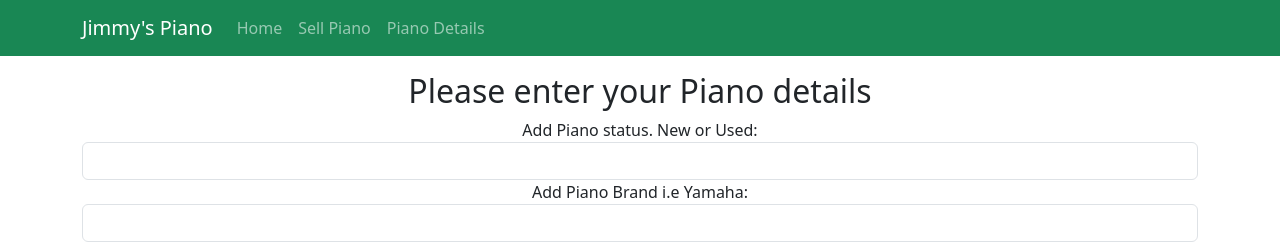
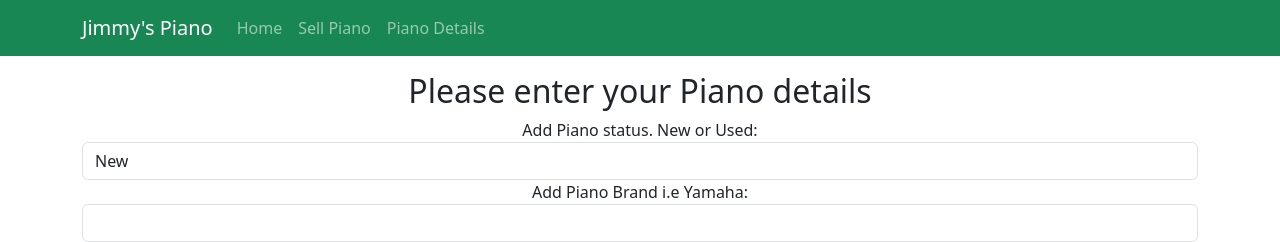
Before and after one commit to JamesDoonan1/DataRep2023, a React (Create React App) app: page /sell in a window 1280 px wide. Shown: the top 242 px of the page. Built offline with nearby package versions, Linux system fonts and the light colour scheme.

Commit message:
New or used option changed

```diff
--- a/src/components/editPiano.js
+++ b/src/components/editPiano.js
@@ -57,11 +57,14 @@ export default function Edit(props) {
             <form onSubmit={handleSubmit}>
                 <div className="form-group">
                     <label>Edit Piano Status. New or Used </label>
-                    <input type="text"
+                    <select
                         className="form-control"
                         value={state}
                         onChange={(e) => { setState(e.target.value) }}
-                    />
+                    >
+                        <option value="new">New</option>
+                        <option value="used">Used</option>
+                    </select>
                 </div>
                 <div className="form-group">
                     <label>Edit Piano Brand i.e Yamaha </label>
@@ -95,4 +98,5 @@ export default function Edit(props) {
             </form>
         </div>
     );
+
 }
--- a/src/components/sell.js
+++ b/src/components/sell.js
@@ -41,11 +41,14 @@ function Sell() {
             <form onSubmit={handleSubmit}>
                 <div className="form-group">
                     <label>Add Piano status. New or Used: </label>
-                    <input type="text"
+                    <select
                         className="form-control"
                         value={state}
                         onChange={(e) => { setState(e.target.value) }}
-                    />
+                    >
+                        <option value="new">New</option>
+                        <option value="used">Used</option>
+                    </select>
                 </div>
                 <div className="form-group">
                     <label>Add Piano Brand i.e Yamaha: </label>
@@ -79,6 +82,7 @@ function Sell() {
             </form>
         </div>
     );
+
 };
 
 export default Sell;
```
